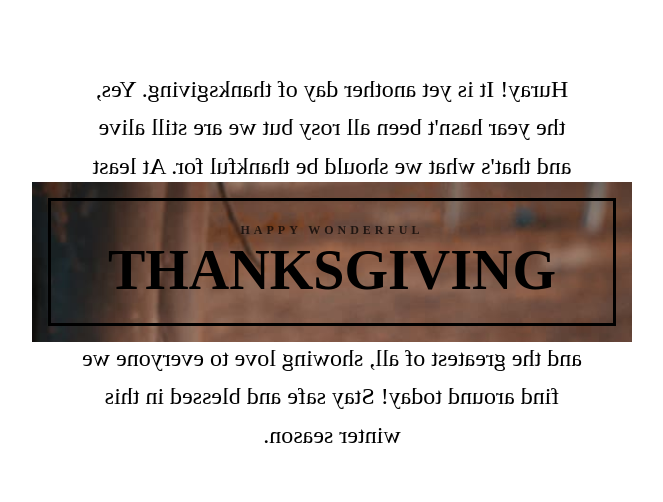
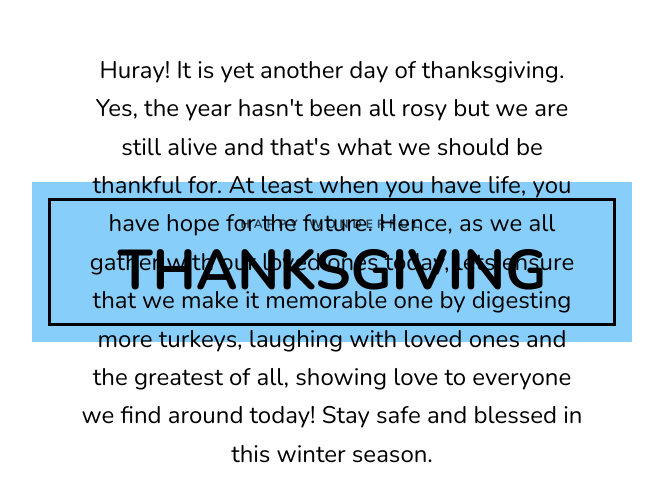
Before and after one commit to RVCC-IDMX/css-card-flip-FrederickLamptey, an Eleventy site: page src/index.html in a window 1280 px wide. Shown: the part 218-720 px from the top of the page, without its empty margins (308-971 px from the left). Built offline with nearby package versions, Linux system fonts and the light colour scheme; Eleventy itself is replaced by a stand-in of ours; files that its build step writes are made by us from their sources.

Commit message:
add nunito font

```diff
--- a/src/sass/components/_article.scss
+++ b/src/sass/components/_article.scss
@@ -88,7 +88,7 @@
 }
 
 .card__back {
-  transform: rotateY(.5turn);
+  //transform: rotateY(.5turn);
   color: var(--clr);
   background: #87CEFA;
 }
--- a/src/sass/pages/_home.scss
+++ b/src/sass/pages/_home.scss
@@ -16,5 +16,6 @@
 // }
 
 /* home */
+@use "../base/typography" as type;
 @use "../components/body";
 @use "../components/article";
```
